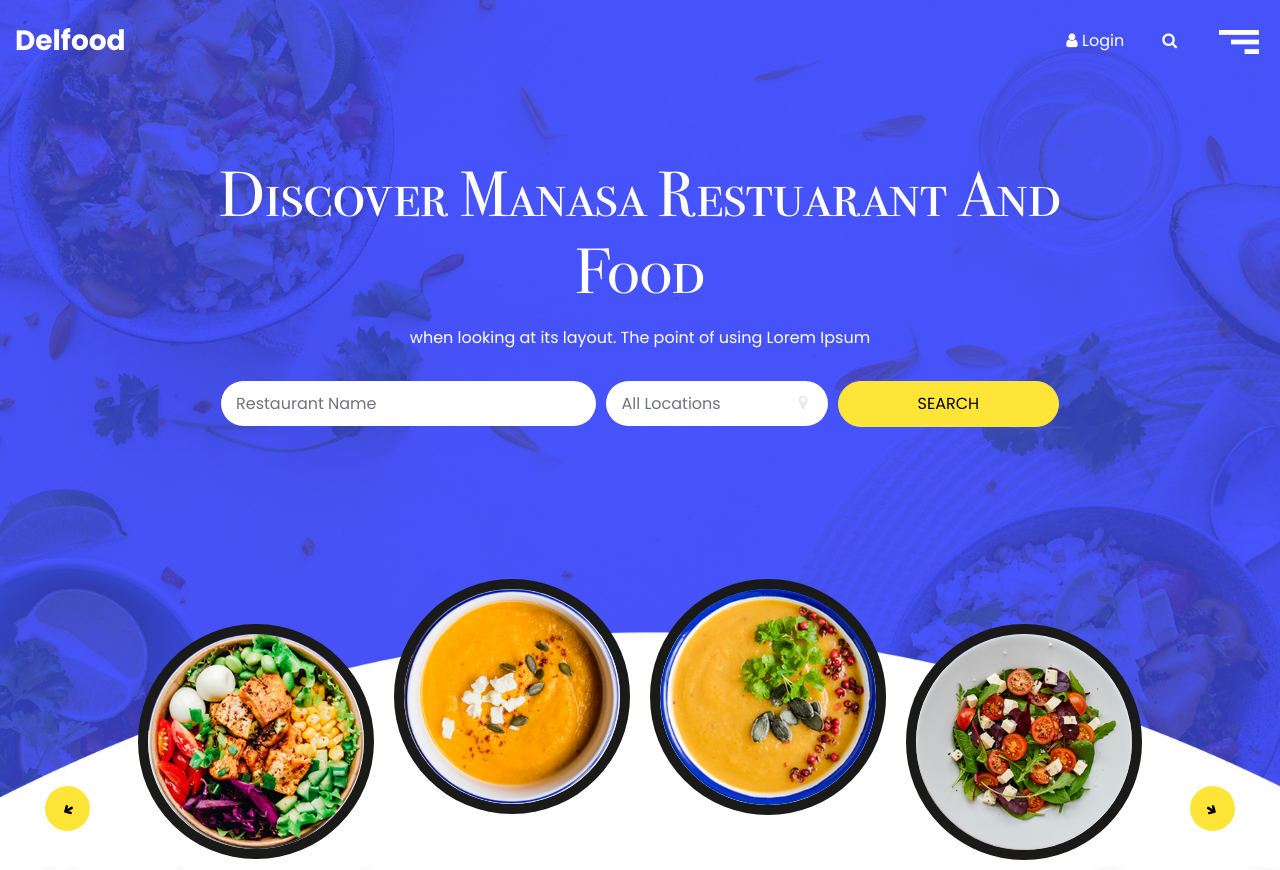
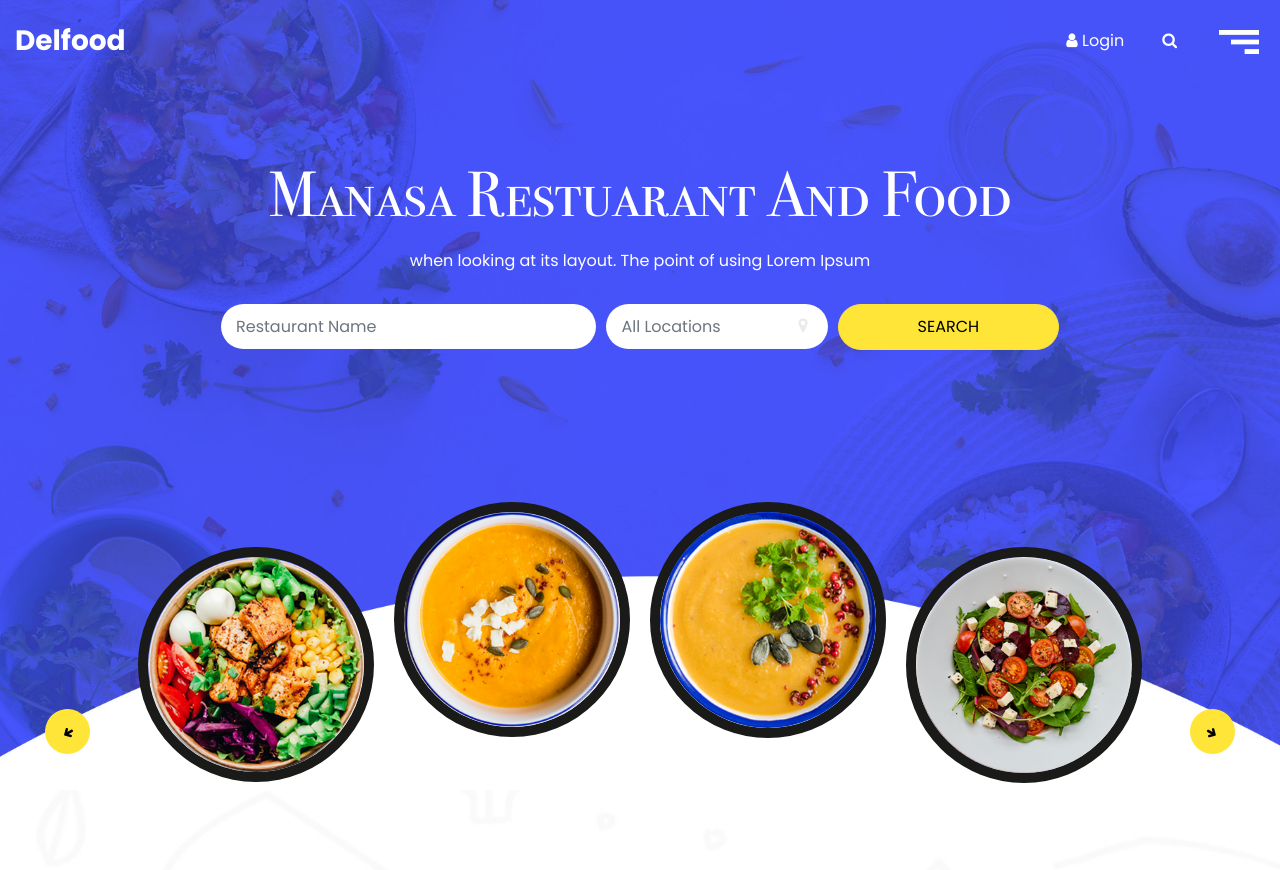
Before and after one commit to manasa0604/delfood, a plain HTML site: page index.html in a window 1280 px wide. Shown: the top 870 px of the page. Drawn offline with nearby package versions, Linux system fonts and the light colour scheme.

Commit message:
Update index.html

```diff
--- a/index.html
+++ b/index.html
@@ -88,7 +88,7 @@
           <div class="col-lg-10 mx-auto">
             <div class="detail-box">
               <h1>
-                Discover Manasa  Restuarant And Food
+                 Manasa  Restuarant And Food
               </h1>
               <p>
                 when looking at its layout. The point of using Lorem Ipsum
```
